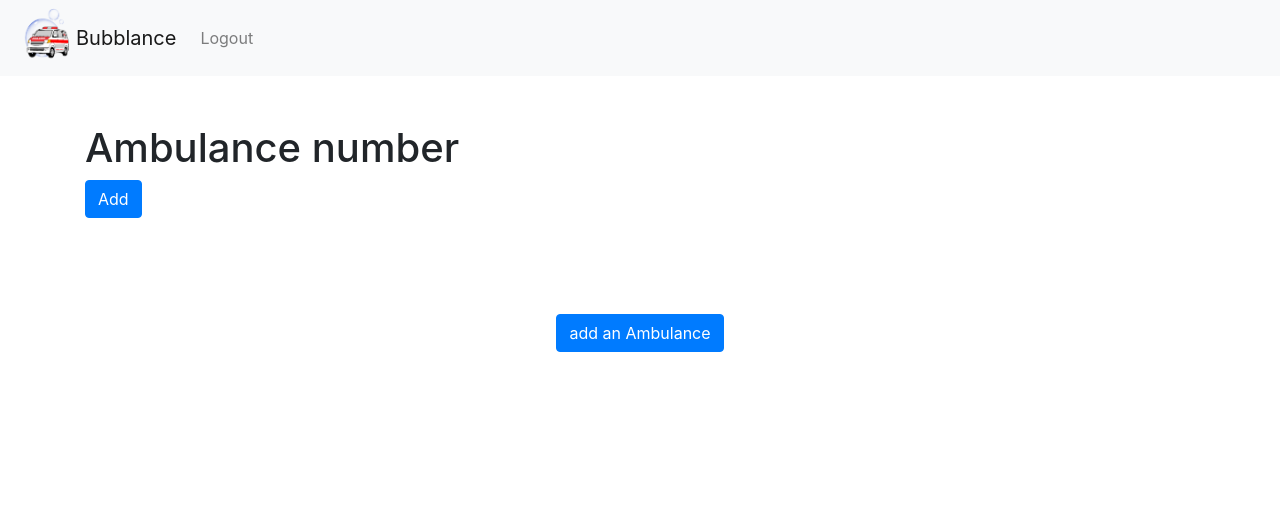
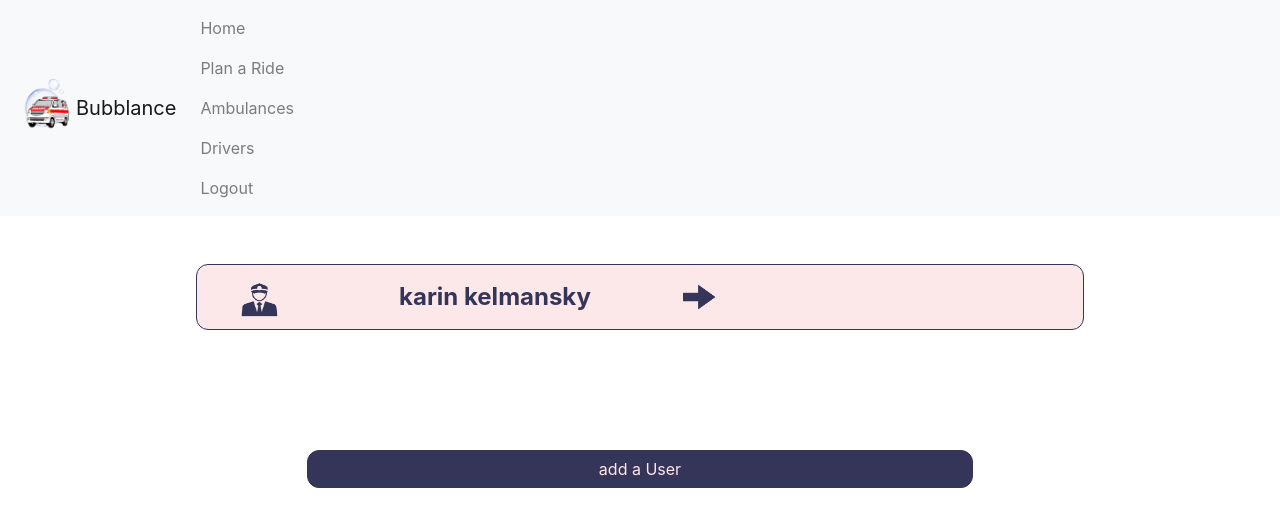
Before and after one commit to rix2009/Bubblance, a Django app: page /drivers in a window 1280 px wide. Shown: the top 527 px of the page. Run offline with Django 4.2, Linux system fonts and the light colour scheme; a user stored in the database is signed in; data comes from the database, SQL or seed files in the repository; both versions use the stored data as it was after the commit; some libraries are stand-ins or nearby versions.

Commit message:
driver update form

```diff
--- a/Bubblance/Bubblance/urls.py
+++ b/Bubblance/Bubblance/urls.py
@@ -32,9 +32,11 @@
     path("create/equipment", views.create_equipment, name = "create_equipment_form"),
     path("ambulance_info", views.ambulance_info, name = "ambulance_info"),
     path("drivers", views.drivers, name = "drivers"),
+    path("driver_info", views.driver_info, name = "driver_info"),
     path("disable_ambulance", views.disable_ambulance, name = "disable_ambulance"),
     path("driver_to_amb", views.driver_to_amb, name = "driver_to_amb"),
     path("end_crew_time", views.end_crew_time, name = "end_crew_time"),
+    path("disable_driver", views.disable_driver, name = "disable_driver"),
 
 ]
 
--- a/Bubblance/BubblanceApp/views.py
+++ b/Bubblance/BubblanceApp/views.py
@@ -11,7 +11,7 @@
 from django.contrib.auth.models import User
 from django.urls import reverse
 from datetime import datetime
-from .forms import NewUserForm, NewAmbulanceForm, NewEquipmentForm, EqupmentInAmbulanceForm, NewCrewForm
+from .forms import NewUserForm, NewAmbulanceForm, NewEquipmentForm, EqupmentInAmbulanceForm, NewCrewForm, UpdateUserForm
 from .models import BUser, Ambulance, Eq_in_Ambulance, AmbulanceCrew, Equipment
 from Bubblance.mixins import AjaxFormMixin, FormErrors, RedrectParams
 
@@ -45,7 +45,7 @@
 			password = form.cleaned_data.get('password')
 			user = authenticate(username=username, password=password)
 			if user is not None:
-				if user.status == 'Active':
+				if BUser.objects.get(username=user).status == 1:
 					login(request, user)
 					messages.info(request, f"You are now logged in as {username}.")
 					return redirect(reverse("home"), kwargs={"user": user})
@@ -110,6 +110,9 @@
 def drivers(request):
 	context = {}
 	context["users"] = BUser.objects.all()
+	context["no_user"] = False
+	if context["users"].count() == 0:
+		context["no_user"] = True
 	return render (request=request, template_name="drivers.html", context = context)
 
 
@@ -172,3 +175,33 @@
 		crew.save()
 		return render(request=request, template_name="ambulance_info.html", context = {"amb":amb, "no_driver":True, "new_crew_form":NewCrewForm})
 	return redirect(reverse("ambulance"))
+
+
+def driver_info(request):
+	user = BUser.objects.get(username = request.POST.get("buser"))
+	form = UpdateUserForm(initial={
+		'email': user.email,
+		'firstname': user.firstname,
+		'lastname': user.lastname,
+		'phonenumber': user.phonenumber,
+		'usertype': user.usertype
+	})
+	if request.method == "POST" and request.POST.get("save_form"):
+		form = UpdateUserForm(request.POST)
+		if form.is_valid():
+			form.save()
+			messages.success(request, "user updated successfuly.")
+			return redirect("driver_info")
+		messages.error(request, "Unsuccessful registration. Invalid information.")
+	return render (request=request, template_name="driver_info.html", context={"buser":user, "update_user_form":form, "save_form": True})
+
+
+def disable_driver(request):
+	if request.method == "POST":
+		user = request.POST.get("buser")
+		instance = BUser.objects.filter(username = user.user.username)
+		for crew in AmbulanceCrew.objects.filter(driver_id = user.user.username):
+			crew.status = 2
+		instance.status = 2
+		return redirect (reverse("drivers"))
+	return redirect (reverse("drivers"))
--- a/Bubblance/templates/drivers.html
+++ b/Bubblance/templates/drivers.html
@@ -1,24 +1,42 @@
 {% extends "header.html" %}
+{% load static %}
 
 {% block content %}
 
 {% load crispy_forms_tags %}
 
-{% for buser in users %}
 <!--ambulance-->
 <div class="container py-5">
-  <h1>Ambulance number {{amb.ambulance_number}}</h1>
-  <form method="POST" action="{% url 'create_ambulance' %}">
-    <button class="btn btn-primary" type="submit" value="{{ amb.ambulance_id }}">Add</button>
+  {% for buser in users %}
+  <form method="POST" action="{% url 'driver_info' %}">
+    {% csrf_token %}
+    <input type="hidden" name="buser" value="{{ buser}}" >
+    <input type="hidden" name="save_form" value="False" >
+    <button class="btn btn-primary" type="submit" style="width: 80%;background-color: #fce7e9; border:#353459 1px solid;border-radius: 12px;margin-left: 10%;">
+      <table style="color: #353459; font-size: x-large; text-align: center;">
+        <tr>
+          <td style="width: 20%;">
+            <img class="navbar-logo" src="{% static 'drivers.png' %}" width="50px" height="50px">
+          </td>
+          <td style="width: 70%;">
+            <b>{{buser.firstname}} {{buser.lastname}}</b>
+          </td>
+          <td style="width: 10%;">
+            <img class="navbar-logo" src="{% static 'arrow_right.png' %}" width="50px" height="50px" style="margin-left: 10%;">
+          </td>
+        </tr>
+      </table>
+    </button>
   </form>
+  <br>
+  {% endfor %}
 </div>
-{% endfor %}
 
 <div class="container py-5" align="center">
-  {% if no_amb %}
-  <h3>Sadly there are no Ambulances to show</h3>
+  {% if no_user %}
+  <h3>Sadly there are no Drivers to show</h3>
   {% endif %}
-  <a class="btn btn-primary" href="{% url 'create_ambulance' %}">add an Ambulance</a>
+  <a class="btn btn-primary" href="{% url 'register' %}" style="color: #fce7e9;width: 30%;background-color: #353459; border:#353459 1px solid;border-radius: 12px; width: 60%;">add a User</a>
 </div>
 
 {% endblock %}
--- a/Bubblance/templates/header.html
+++ b/Bubblance/templates/header.html
@@ -14,19 +14,20 @@
   {% if user.is_authenticated %}
       <!--Navbar-->
 <nav class="navbar navbar-expand-lg navbar-light bg-light">
-  <img class="navbar-logo" src="{% static 'logo.png' %}" width="60px" height="60px">
+  <img class="navbar-logo" src="{% static 'logo.png' %}" width="60px" height="60px" onclick='location.href=`{% url "home" %}`'>
   <a class="navbar-brand" href="#">Bubblance</a>
   <button class="navbar-toggler" type="button" data-toggle="collapse" data-target="#navbarText" aria-controls="navbarText" aria-expanded="False" aria-label="Toggle navigation">
     <span class="navbar-toggler-icon"></span>
   </button>
   <div class="collapse navbar-collapse" id="navbarText">
     <ul class="navbar-nav mr-auto">
-
-
       <li class="nav-item">
+        <a class="nav-link" href="{% url 'home' %}">Home</a>
+        <a class="nav-link" href="{% url 'home' %}">Plan a Ride</a>
+        <a class="nav-link" href="{% url 'ambulance' %}">Ambulances</a>
+        <a class="nav-link" href="{% url 'drivers' %}">Drivers</a>
         <a class="nav-link" href="/logout">Logout</a>
       </li>
-
     </ul>
   </div>
 </nav>
```
Also changed, not shown: Bubblance/BubblanceApp/forms.py (+15 -0 lines), Bubblance/templates/driver_info.html (added, +30 -0 lines), Bubblance/templates/index.html (+2 -5 lines), Bubblance/BubblanceApp/migrations/0021_alter_ambulancecrew_start_time_and_more.py (added), Bubblance/BubblanceApp/migrations/0022_alter_ambulancecrew_start_time_and_more.py (added), Bubblance/db.sqlite3.
